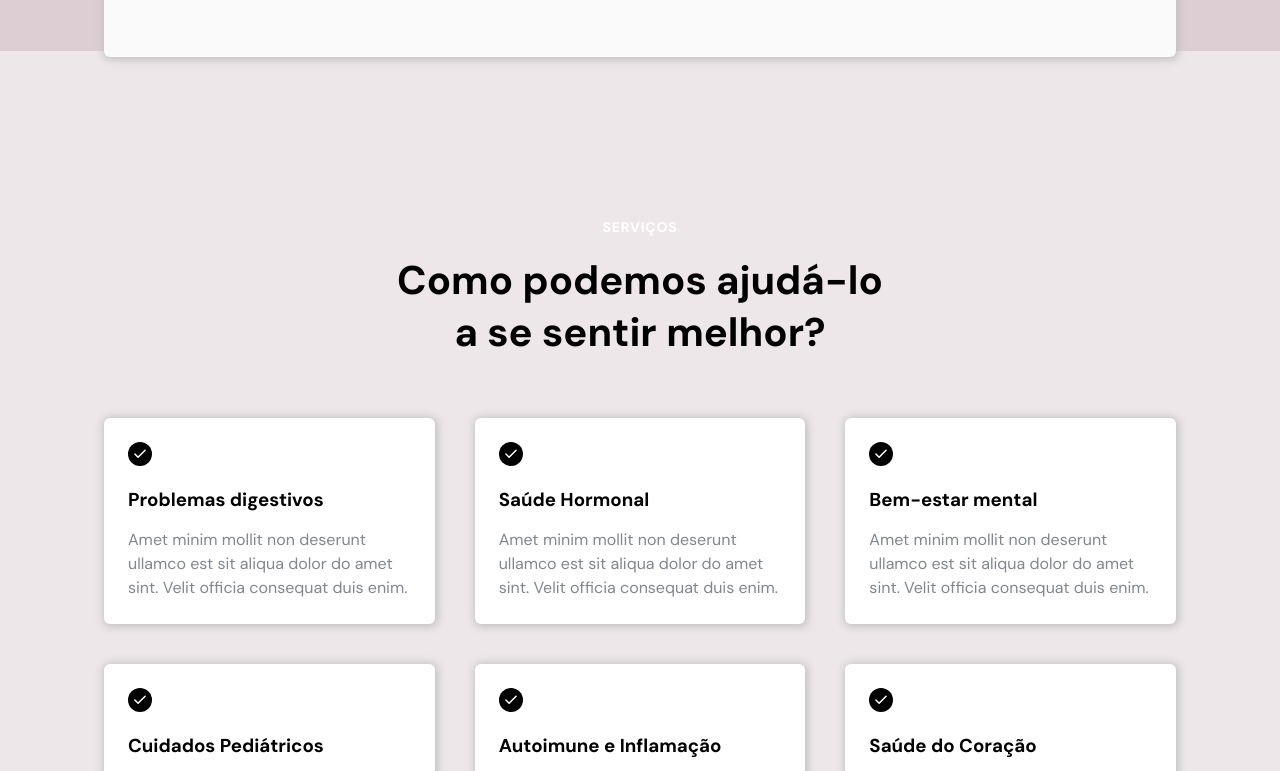
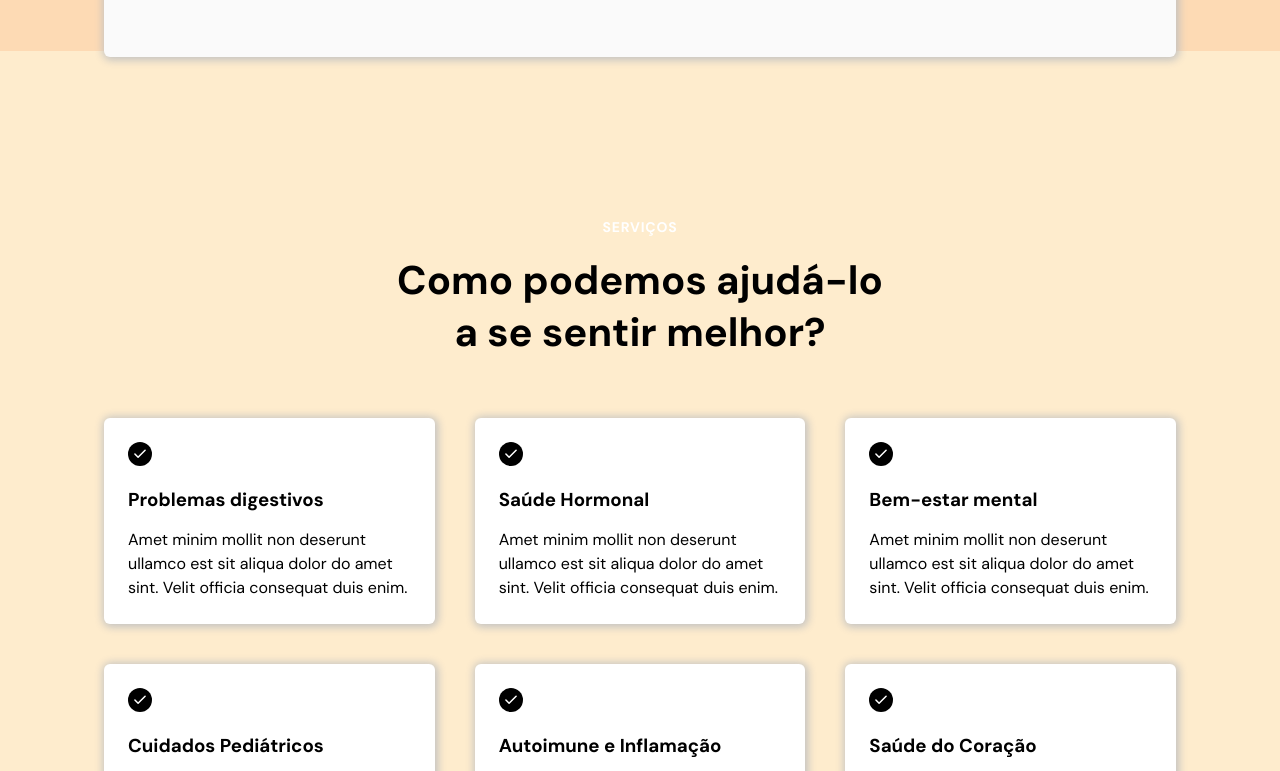
Before and after one commit to Marcos-Development-web/Doctor-Care-, a plain HTML site: page index.html in a window 1280 px wide. Shown: the part 645-1416 px from the top of the page. Drawn offline with nearby package versions, Linux system fonts and the light colour scheme.

Commit message:
Update style.css

```diff
--- a/style.css
+++ b/style.css
@@ -8,17 +8,17 @@
 
 :root {
   --hue: 170;
-  --primary-color: #ddced4;
+  --primary-color: #fddab4;
   --headline: hsl(0, 0%, 0%);
-  --paragraph: hsl(210, 5%, 53%);
+  --paragraph: hsl(0, 0%, 0%);
   --colormy: #896363;
 
-  --brand-beige: #ddced4;
-  --brand-light: #ddced4;
+  --brand-beige: #fddab4;
+  --brand-light: #fddab4;
   --brand-light-2: hsl(calc(var(--hue) + 10), 14%, 97%);
   --brand-dark: hsl(var(--hue), 100%, 14%);
 
-  --bg-light: #eee7e9;
+  --bg-light: #feeccd;
 
   font-size: 62.5%; /* 1rem = 10px */
 
```
